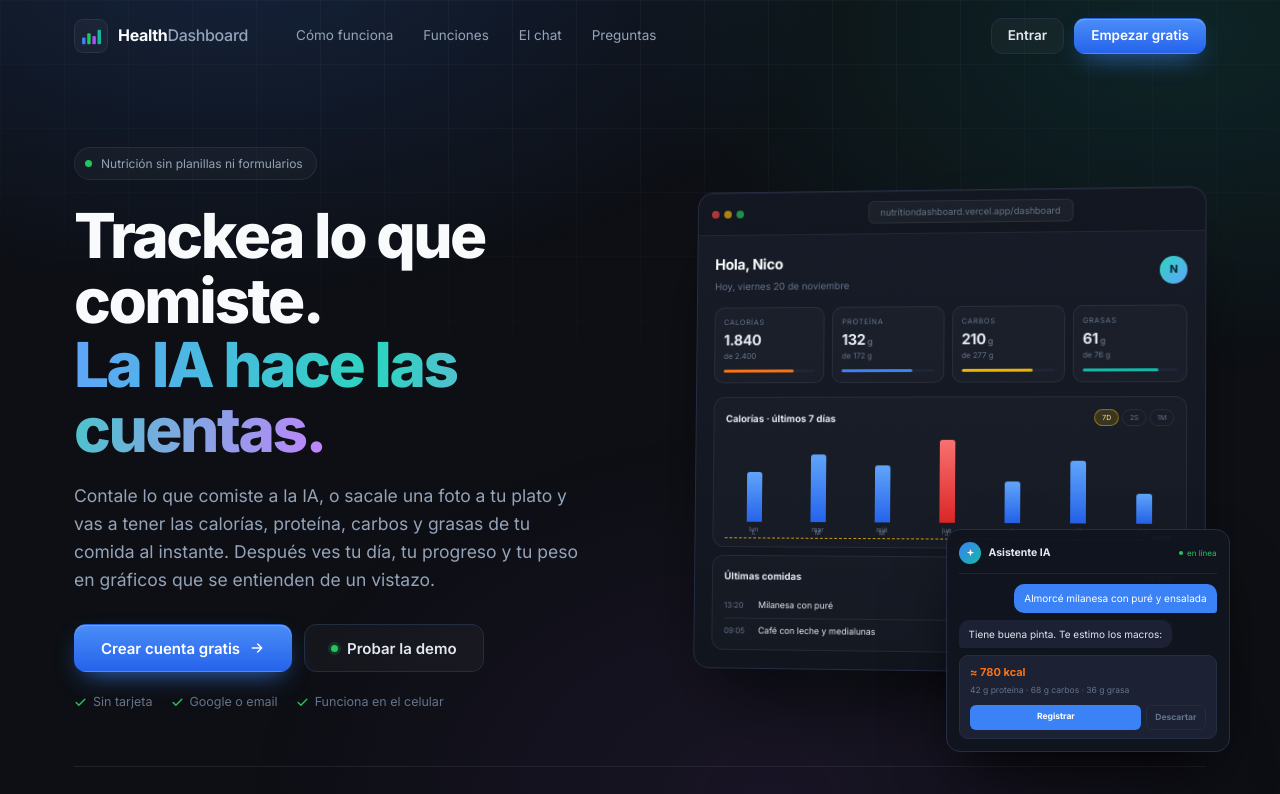
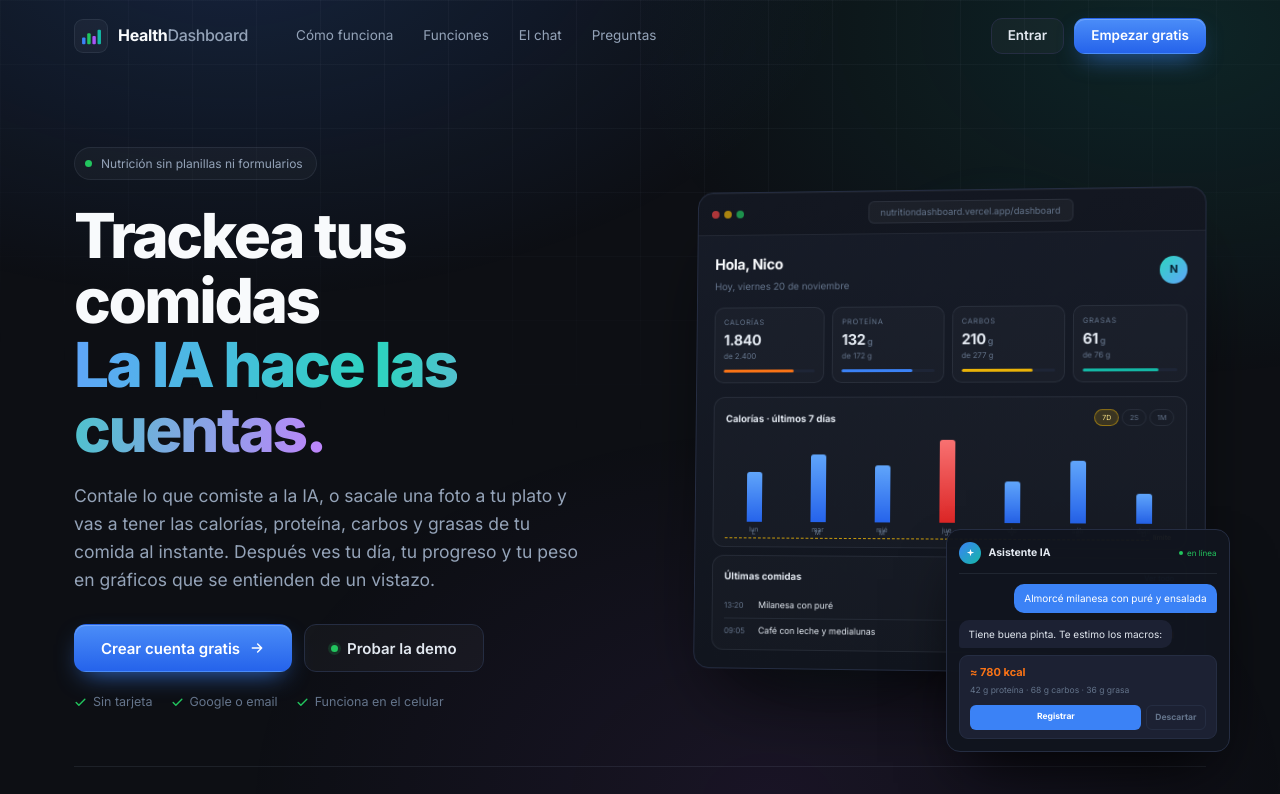
Before and after one commit to nelsoncabrera06/Health-Dashboard, a Next.js app: page / in a window 1280 px wide. Shown: the top 794 px of the page. Built offline with nearby package versions, Linux system fonts and the light colour scheme; no server answers.

Commit message:
Landing Trackea tus comidas

```diff
--- a/components/Landing.js
+++ b/components/Landing.js
@@ -175,7 +175,7 @@ export default function Landing() {
                     Nutrición sin planillas ni formularios
                   </span>
                   <h1>
-                    Trackea lo que comiste.
+                    Trackea tus comidas
                     <br />
                     <span className="grad">La IA hace las cuentas.</span>
                   </h1>
```
